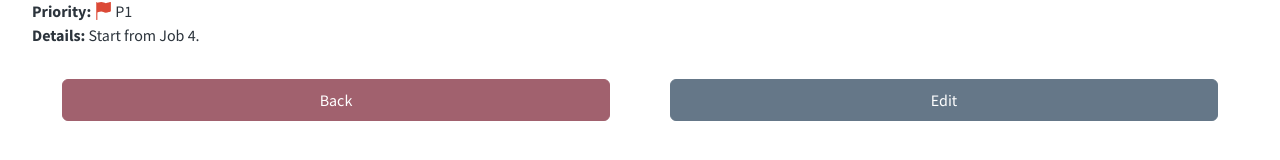
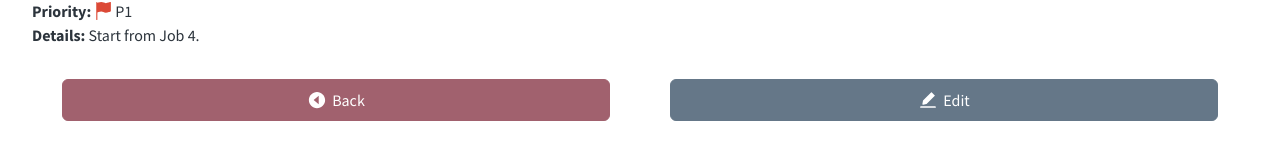
Before and after one commit to JenniferBorlenghi/ToDoApp, a React (Create React App) app: page /13b56b64-14df-4efa-8edf-567d80291c27 in a window 1280 px wide. Shown: the part 294-454 px from the top of the page. Built offline with nearby package versions, Linux system fonts and the light colour scheme.

Commit message:
Edit page working

```diff
--- a/src/components/Form/index.js
+++ b/src/components/Form/index.js
@@ -1,21 +1,37 @@
 import { useState } from "react";
 import "./styles.scss";
 import { MdAddTask } from "react-icons/md";
+import { VscSaveAs } from "react-icons/vsc";
 
-import { useDispatch } from "react-redux";
-import { addTask } from "../../redux/taskSlice";
+import { useDispatch, useSelector } from "react-redux";
+import { addTask, editTask } from "../../redux/taskSlice";
 import { useNavigate } from "react-router-dom";
+import { useParams } from "react-router-dom";
 
 export default function Form() {
-  const [description, setDescription] = useState("");
-  const [status, setStatus] = useState("");
-  const [errorMessages, setErrorMessages] = useState([]);
-  const [priority, setPriority] = useState("");
-  const [details, setDetails] = useState("");
-  const [categories, setCategories] = useState([]);
-
   const dispatch = useDispatch();
   const navigate = useNavigate();
+  const params = useParams();
+
+  // the value task is used when this form edit an existing task, it will change the values of the form
+  const task = useSelector((state) =>
+    state.task.tasks.find((task) => task.id === params.id)
+  );
+
+  const [description, setDescription] = useState(
+    task !== undefined ? task.description : ""
+  );
+  const [status, setStatus] = useState(task !== undefined ? task.status : "");
+  const [errorMessages, setErrorMessages] = useState([]);
+  const [priority, setPriority] = useState(
+    task !== undefined ? task.priority : ""
+  );
+  const [details, setDetails] = useState(
+    task !== undefined ? task.details : ""
+  );
+  const [categories, setCategories] = useState(
+    task !== undefined ? task.categories : []
+  );
 
   // validating submission and adding the new task
   const handleSubmit = (e) => {
@@ -37,7 +53,17 @@ export default function Form() {
     setErrorMessages(newErrorMessages);
 
     if (newErrorMessages.length === 0) {
-      dispatch(addTask({ description, status, priority, details, categories }));
+      if (task === undefined) {
+        dispatch(
+          addTask({ description, status, priority, details, categories })
+        );
+        console.log("add priority", priority);
+      } else {
+        dispatch(
+          editTask({ task, description, status, priority, details, categories })
+        );
+        console.log("edit priority", priority);
+      }
       navigate("/");
     }
   };
@@ -107,7 +133,8 @@ export default function Form() {
         type="checkbox"
         name={item.content}
         checked={categories.includes(item.content)}
-        // checked returns true (option selected) or false (option not selected) -> initially it is false
+        // checked returns true (option selected) or false (option not selected)
+        // initially it is false
         onChange={handleCheckCategory}
       />
       {item.content}
@@ -179,8 +206,18 @@ export default function Form() {
 
         {/* submission button to add a task */}
         <button className="add-submit-button">
-          <MdAddTask />
-          Add
+          {!task && (
+            <>
+              <MdAddTask />
+              Add
+            </>
+          )}
+          {task && (
+            <>
+              <VscSaveAs />
+              Save Changes
+            </>
+          )}
         </button>
       </form>
       {/* </div> */}
--- a/src/components/Form/styles.scss
+++ b/src/components/Form/styles.scss
@@ -114,8 +114,7 @@
       @include button-style-filled($secondary-color);
 
       svg {
-        font-size: 20px;
-        margin-right: 5px;
+        @include svg-style;
       }
 
       &:hover {
--- a/src/pages/EditTaskPage/index.js
+++ b/src/pages/EditTaskPage/index.js
@@ -17,8 +17,9 @@ export default function EditTaskPage() {
 
   return (
     <PageContainer title="Edit">
-      <strong>task: {task.id}</strong>
       <Form />
+      <Link to={"/" + task.id}>Back to this task</Link>
+      <Link to="/">Back all task</Link>
     </PageContainer>
   );
 }
--- a/src/pages/TaskItemPage/index.js
+++ b/src/pages/TaskItemPage/index.js
@@ -4,6 +4,8 @@ import { useSelector } from "react-redux";
 import NotFoundPage from "./../NotFoundPage";
 import "./styles.scss";
 import { BsFillFlagFill } from "react-icons/bs";
+import { AiFillEdit } from "react-icons/ai";
+import { IoCaretBackCircleSharp } from "react-icons/io5";
 
 export default function TaskItemPage() {
   const params = useParams();
@@ -61,10 +63,11 @@ export default function TaskItemPage() {
 
       <div className="back-and-edit-buttons">
         <Link to="/" className="back-button">
+          <IoCaretBackCircleSharp />
           Back
         </Link>
         <Link to={"/edit/" + task.id} className="edit-button">
-          Edit
+          <AiFillEdit /> Edit
         </Link>
       </div>
     </PageContainer>
--- a/src/pages/TaskItemPage/styles.scss
+++ b/src/pages/TaskItemPage/styles.scss
@@ -29,15 +29,25 @@
       width: 45%;
 
       @include button-style-filled($primary-color);
+
+      svg {
+        @include svg-style;
+        margin-top: 2px;
+      }
     }
 
     .edit-button {
       text-decoration: none;
       display: flex;
       justify-content: center;
+      align-items: center;
       width: 45%;
 
       @include button-style-filled($grey-color);
+
+      svg {
+        @include svg-style;
+      }
     }
   }
 }
--- a/src/redux/taskSlice.js
+++ b/src/redux/taskSlice.js
@@ -43,7 +43,6 @@ export const taskSlice = createSlice({
         details,
         categories,
       });
-      console.log("handleNewTask");
     },
     statusChange: (state, action) => {
       const id = action.payload;
@@ -64,10 +63,30 @@ export const taskSlice = createSlice({
         state.tasks = [];
       }
     },
+    editTask: (state, action) => {
+      const currentTask = action.payload;
+
+      const id = currentTask.task.id;
+      const description = currentTask.description;
+      const status = currentTask.status;
+      const priority = currentTask.priority;
+      const details = currentTask.details;
+      const categories = currentTask.categories;
+
+      state.tasks.forEach((item) => {
+        if (item.id === id) {
+          item.description = description;
+          item.status = status;
+          item.priority = priority;
+          item.details = details;
+          item.categories = categories;
+        }
+      });
+    },
   },
 });
 
-export const { addTask, statusChange, removeTask, clearTasks } =
+export const { addTask, statusChange, removeTask, clearTasks, editTask } =
   taskSlice.actions;
 
 export default taskSlice.reducer;
--- a/src/styles/variables.scss
+++ b/src/styles/variables.scss
@@ -88,3 +88,8 @@ $p4-color: #97a2a6;
     margin-right: 3px;
   }
 }
+
+@mixin svg-style {
+  font-size: 20px;
+  margin-right: 5px;
+}
```
